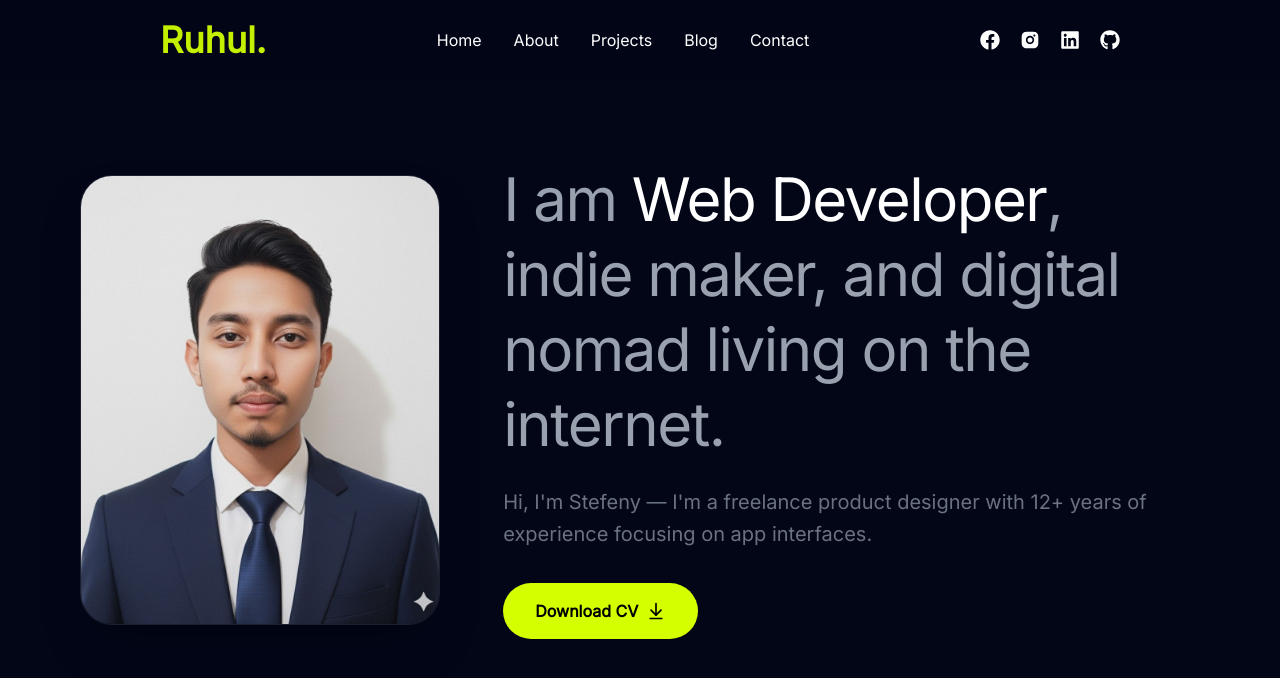
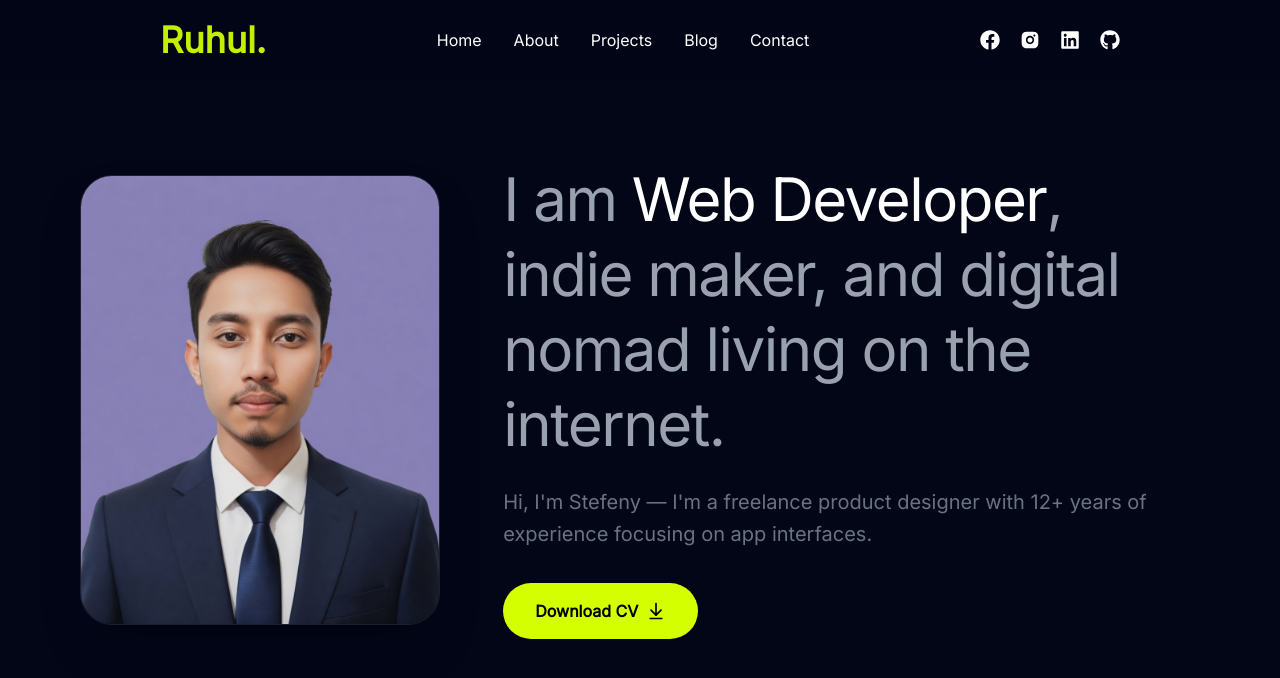
Before and after one commit to ruhul2003/My-Portfolio, a React (Vite) app: page / in a window 1280 px wide. Shown: the top 678 px of the page. Built offline with nearby package versions, Linux system fonts and the light colour scheme.

Commit message:
Added image

```diff
--- a/src/Components/Banner.jsx
+++ b/src/Components/Banner.jsx
@@ -1,5 +1,5 @@
 import React from 'react';
-import profilePic from "../assets/pp.jpeg";
+import profilePic from "../assets/pp.jpg";
 
 const Banner = () => {
     return (
@@ -12,7 +12,7 @@ const Banner = () => {
                     <img
                         src={profilePic}
                         alt="Profile"
-                        className="w-[240px] sm:w-[280px] md:w-[320px] lg:w-[360px] aspect-[4/5] object-cover rounded-[32px] border border-white/10 shadow-2xl"
+                        className="w-[240px] sm:w-[280px] md:w-[320px] lg:w-[360px] aspect-4/5 object-cover rounded-[32px] border border-white/10 shadow-2xl"
                     />
                 </div>
 
```
Also changed, not shown: src/assets/pp.jpeg (deleted), src/assets/pp.jpg (added).
